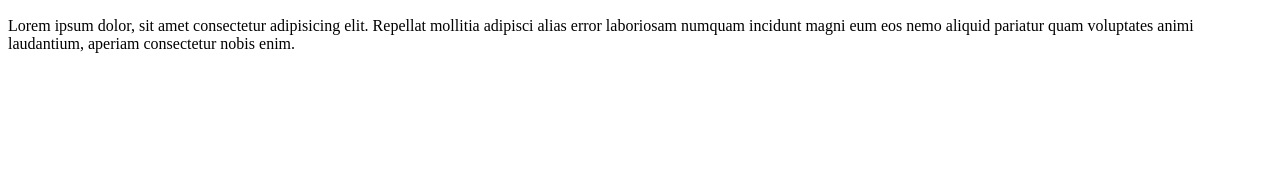
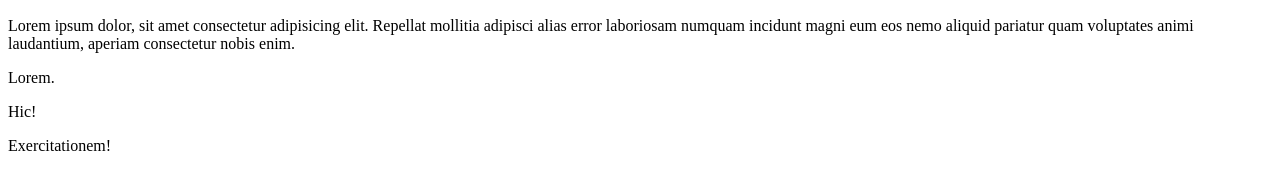
Before and after one commit to MMI-SAE-105/2022-r113-tp2-menu-alpinejs-MaxouLeKangou, a website: page index.html in a window 1280 px wide. Shown: the part 139-328 px from the top of the page. Drawn offline with nearby package versions, Linux system fonts and the light colour scheme.

Commit message:
Create an Accordion

```diff
--- a/index.html
+++ b/index.html
@@ -56,5 +56,18 @@
       nemo aliquid pariatur quam voluptates animi laudantium, aperiam
       consectetur nobis enim.
     </p>
+
+    <dl x-data="{lorem: false}">
+      <dt @click="lorem = ! lorem">Lorem.</dt>
+      <dd x-show="lorem">Lorem ipsum dolor sit amet.</dd>
+    </dl>
+    <dl x-data="{hic: false}">
+      <dt @click="hic = ! hic">Hic!</dt>
+      <dd x-show="hic">Aliquid vitae itaque expedita error?</dd>
+    </dl>
+    <dl x-data="{exercitationem: false}">
+      <dt @click="exercitationem = ! exercitationem">Exercitationem!</dt>
+      <dd x-show="exercitationem">Facilis sed saepe quis nulla.</dd>
+    </dl>
   </body>
 </html>
```
